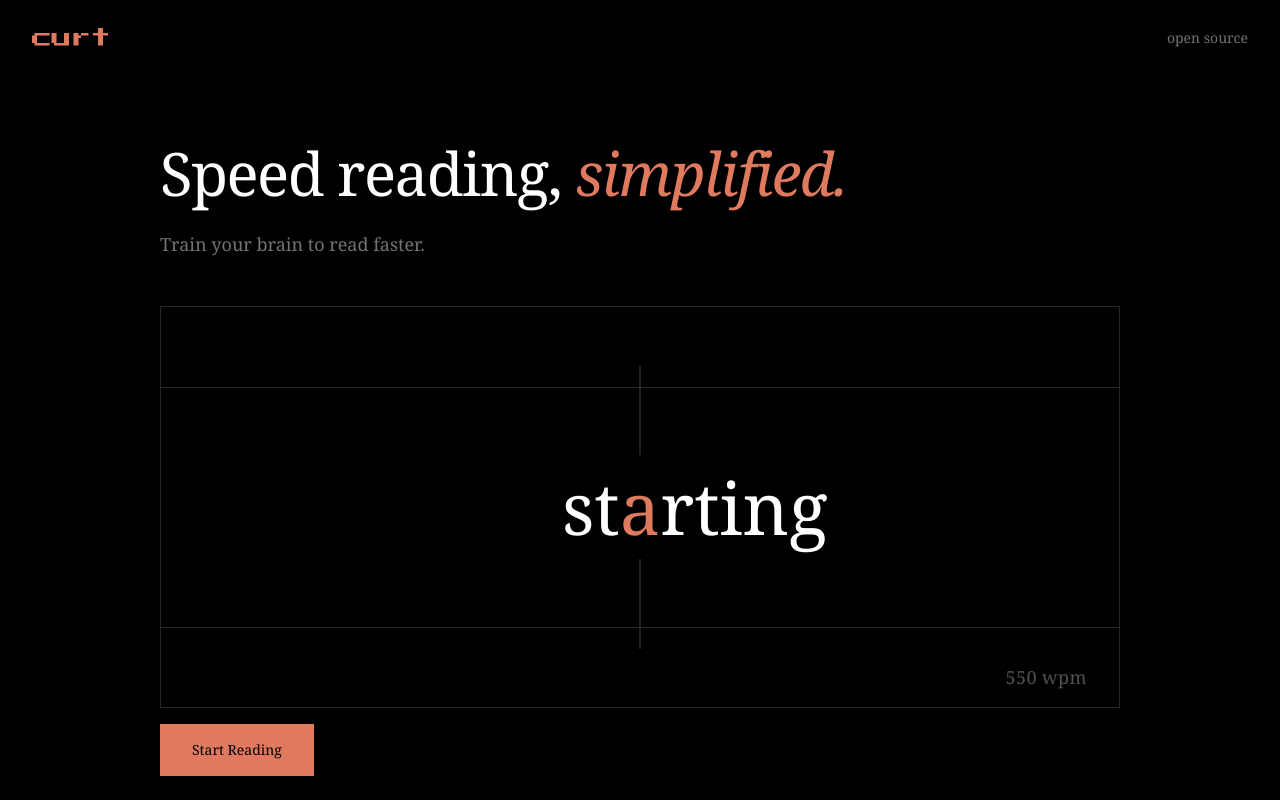
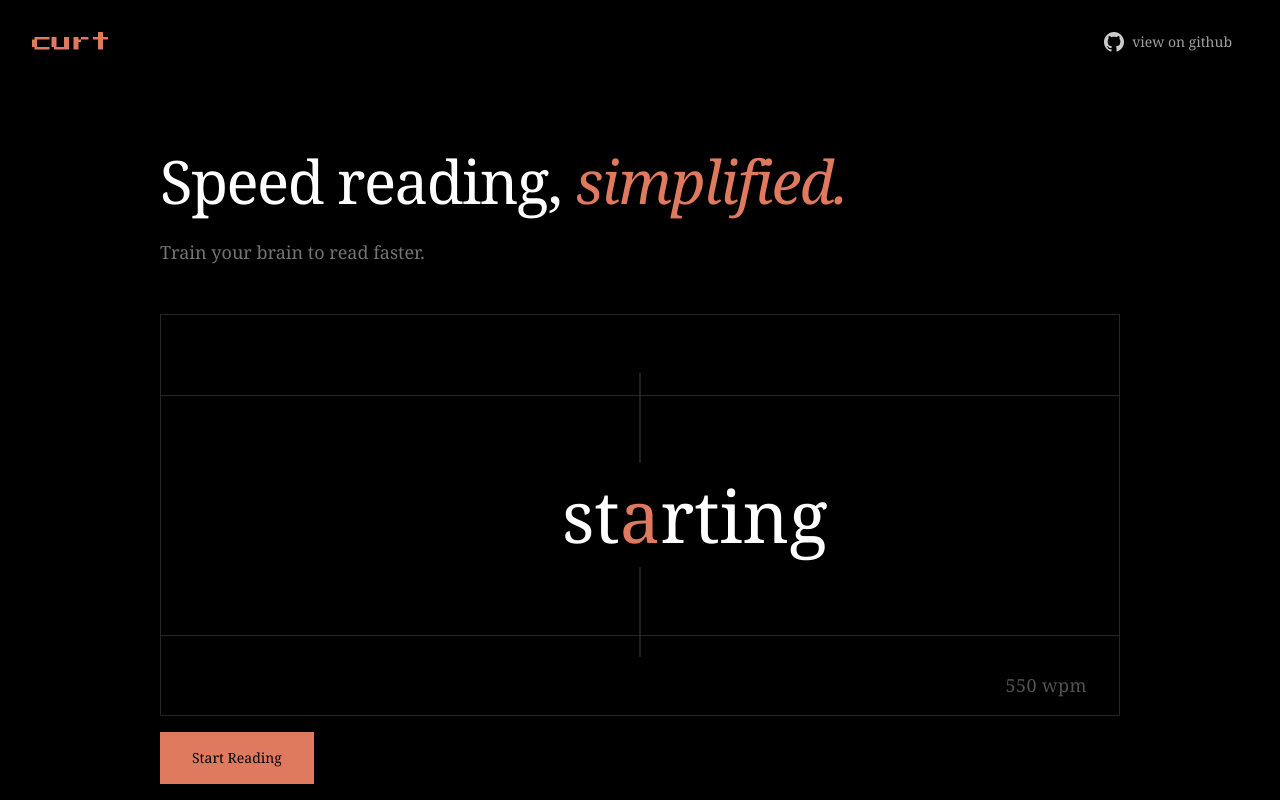
Before and after one commit to GithubAnant/curt, a Next.js app: page / in a window 1280 px wide. Shown: the top 800 px of the page. Built offline with nearby package versions, Linux system fonts and the light colour scheme; no server answers; a web font is replaced by a local one.

Commit message:
feat: Create and integrate a new `GithubLink` component into the landing page navigation.

```diff
--- a/src/app/page.tsx
+++ b/src/app/page.tsx
@@ -1,9 +1,10 @@
 "use client";
 
 import React from 'react';
-import Link from 'next/link';
+
 import LandingHero from '@/components/landing/LandingHero';
 import LandingDemo from '@/components/landing/LandingDemo';
+import GithubLink from '@/components/landing/GithubLink';
 import LandingFeatures from '@/components/landing/LandingFeatures';
 import LandingFooter from '@/components/landing/LandingFooter';
 
@@ -14,14 +15,7 @@
       {/* Nav */}
       <nav className="px-8 py-6 flex items-center justify-between">
         <span className="font-logo text-xl tracking-tight text-[#E07A5F]">curt</span>
-        <Link
-          href="https://github.com/GithubAnant/curt"
-          target="_blank"
-          rel="noopener noreferrer"
-          className="text-neutral-500 hover:text-white transition-colors text-sm"
-        >
-          open source
-        </Link>
+        <GithubLink />
       </nav>
 
       {/* Hero */}
--- /dev/null
+++ b/src/components/landing/GithubLink.tsx
@@ -0,0 +1,22 @@
+import Link from 'next/link';
+import React from 'react';
+
+export default function GithubLink() {
+    return (
+        <Link
+            href="https://github.com/GithubAnant/curt"
+            target="_blank"
+            rel="noopener noreferrer"
+            className="group flex items-center gap-2 px-4 py-2 rounded-full hover:bg-white/10 transition-colors text-sm text-neutral-400 hover:text-white"
+        >
+            <svg
+                viewBox="0 0 24 24"
+                className="w-5 h-5 fill-current text-white/80 group-hover:text-white transition-colors"
+                xmlns="http://www.w3.org/2000/svg"
+            >
+                <path d="M12 0c-6.626 0-12 5.373-12 12 0 5.302 3.438 9.8 8.207 11.387.599.111.793-.261.793-.577v-2.234c-3.338.726-4.033-1.416-4.033-1.416-.546-1.387-1.333-1.756-1.333-1.756-1.089-.745.083-.729.083-.729 1.205.084 1.839 1.237 1.839 1.237 1.07 1.834 2.807 1.304 3.492.997.107-.775.418-1.305.762-1.604-2.665-.305-5.467-1.334-5.467-5.931 0-1.311.469-2.381 1.236-3.221-.124-.303-.535-1.524.117-3.176 0 0 1.008-.322 3.301 1.23.957-.266 1.983-.399 3.003-.404 1.02.005 2.047.138 3.006.404 2.291-1.552 3.297-1.23 3.297-1.23.653 1.653.242 2.874.118 3.176.77.84 1.235 1.911 1.235 3.221 0 4.609-2.807 5.624-5.479 5.921.43.372.823 1.102.823 2.222v3.293c0 .319.192.694.801.576 4.765-1.589 8.199-6.086 8.199-11.386 0-6.627-5.373-12-12-12z" />
+            </svg>
+            <span>view on github</span>
+        </Link>
+    );
+}
```
